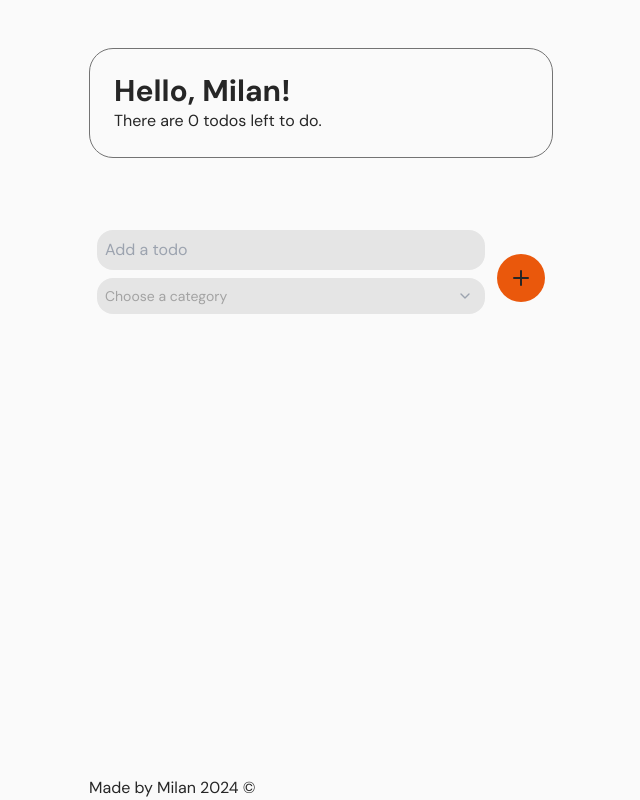
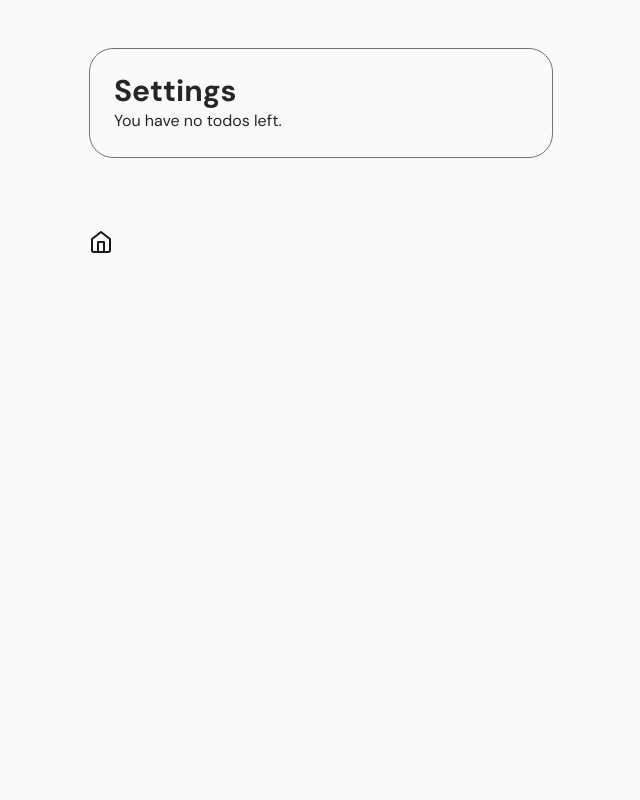
Before and after one commit to SeynaeveMilan/Frontend-to-do-app, a React (Vite) app: page /settings in a window 1280 px wide. Shown: the whole page, without its empty margins (319-959 px from the left). Built offline with nearby package versions, Linux system fonts and the light colour scheme; a web font is replaced by a local one.

Commit message:
feat: finished v1 with basic todo functionality

```diff
--- a/package.json
+++ b/package.json
@@ -1,7 +1,7 @@
 {
   "name": "03-frontend-to-do-app",
   "private": true,
-  "version": "0.0.0",
+  "version": "1.0.0",
   "type": "module",
   "scripts": {
     "dev": "vite",
@@ -10,9 +10,13 @@
     "preview": "vite preview"
   },
   "dependencies": {
+    "localforage": "^1.10.0",
     "lucide-react": "^0.341.0",
+    "match-sorter": "^6.3.4",
     "react": "^18.2.0",
     "react-dom": "^18.2.0",
+    "react-router-dom": "^6.22.2",
+    "sort-by": "^1.2.0",
     "uid": "^2.0.2",
     "vite-plugin-webfont-dl": "^3.9.1"
   },
--- /dev/null
+++ b/src/bootstrap/router.tsx
@@ -0,0 +1,22 @@
+import { createBrowserRouter } from 'react-router-dom'
+
+import { TodoOverview } from '../screens/TodoOverview'
+
+import { TodoSettings } from '../screens/TodoSettings'
+
+const router = createBrowserRouter([
+  {
+    path: '/',
+    element: <TodoOverview />,
+  },
+  {
+    path: '/settings',
+    element: <TodoSettings />,
+  },
+  {
+    path: '*',
+    element: <div>404</div>,
+  },
+])
+
+export default router
--- a/src/components/AppFooter.tsx
+++ b/src/components/AppFooter.tsx
@@ -1,7 +1,11 @@
 // Made by Milan &copy; 2024
+import { version } from '../../package.json'
 
 export const AppFooter = () => (
-    <footer>
-        <p className=" text-neutral-800 dark:text-neutral-200">Made by Milan {new Date().getFullYear()} &copy;</p>
-    </footer>
+  <footer>
+    <p className=" text-neutral-800 dark:text-neutral-200">
+      Made by Milan {new Date().getFullYear()} &copy;
+    </p>
+    <p className=" font-mono text-sm text-neutral-400">v{version}</p>
+  </footer>
 )
--- a/src/components/AppHeader.tsx
+++ b/src/components/AppHeader.tsx
@@ -2,17 +2,34 @@
 // There are {count} todo(s) left to do.
 import '../assets/tailwind.css'
 
-export const AppHeader = ({ todoCount }: { todoCount: number }) => {
+export const AppHeader = ({
+  todoCount,
+  title,
+}: {
+  todoCount?: number
+  title: string
+}) => {
+  const welcomeMessage = () => {
+    if (todoCount === undefined || todoCount === null) return null
+    if (todoCount === 0) return 'You have no todos left.'
+    if (todoCount === 1) return 'There is 1 todo left to do.'
+
+    return (
+      <p>
+        You have <span>{todoCount} todos</span> left
+      </p>
+    )
+  }
   return (
     <header className=" mb-6 py-12">
       <div className="border p-6 rounded-3xl text-left border-neutral-500">
         <h1 className="font-bold text-3xl text-neutral-800 dark:text-neutral-200">
-          Hello, Milan!
+          {title}
         </h1>
         <p className=" text-neutral-800 dark:text-neutral-400">
-          {' '}
-          There {todoCount === 1 ? 'is' : 'are'} {todoCount}{' '}
-          {todoCount === 1 ? 'todo' : 'todos'} left to do.
+          {welcomeMessage()}
+          {/* There {todoCount === 1 ? 'is' : 'are'} {todoCount}{' '}
+          {todoCount === 1 ? 'todo' : 'todos'} left to do. */}
         </p>
       </div>
     </header>
--- a/src/main.tsx
+++ b/src/main.tsx
@@ -1,10 +1,12 @@
 import React from 'react'
 import ReactDOM from 'react-dom/client'
-import App from './App.tsx'
+import { RouterProvider } from 'react-router-dom'
+
 import './assets/tailwind.css'
+import router from './bootstrap/router'
 
 ReactDOM.createRoot(document.getElementById('root')!).render(
   <React.StrictMode>
-    <App />
+    <RouterProvider router={router} />
   </React.StrictMode>,
 )
--- a/src/screens/TodoOverview.tsx
+++ b/src/screens/TodoOverview.tsx
@@ -1,4 +1,4 @@
-import { Check, ChevronDown, Plus, Trash } from 'lucide-react'
+import { Check, ChevronDown, Plus, Settings, Trash } from 'lucide-react'
 import { AppFooter } from '../components/AppFooter'
 import { AppHeader } from '../components/AppHeader'
 import '../assets/tailwind.css'
@@ -6,6 +6,7 @@ import '../assets/tailwind.css'
 import React, { useEffect, useState } from 'react'
 import { Todo } from '../models/Todo'
 import { uid } from 'uid'
+import { Link } from 'react-router-dom'
 
 export const TodoOverview = () => {
   const [todos, setTodos] = useState<Todo[]>([])
@@ -36,8 +37,10 @@ export const TodoOverview = () => {
     <div>
       <div className=" flex flex-col min-h-screen mx-auto max-w-lg px-6">
         {/* Header: amount of todos & welcome message*/}
-        <AppHeader todoCount={todos.length} />
-
+        <AppHeader todoCount={todos.length} title='Hello, Milan' />
+        <Link to="/settings">
+          <Settings />
+        </Link>
         <div className="flex-1">
           <form className="flex gap-3 mx-2" onSubmit={addNewTodo}>
             <div className="w-full mb-8">
--- /dev/null
+++ b/src/screens/TodoSettings.tsx
@@ -0,0 +1,16 @@
+import { Home } from 'lucide-react'
+import { AppHeader } from '../components/AppHeader'
+import { Link } from 'react-router-dom'
+
+export const TodoSettings = () => {
+  return (
+    <div>
+      <div className=" flex flex-col min-h-screen mx-auto max-w-lg px-6">
+        <AppHeader todoCount={0} title='Settings' />
+        <Link className="" to="/">
+          <Home />
+        </Link>
+      </div>
+    </div>
+  )
+}
```
Also changed, not shown: 1 other file (tests, documents, lock files or other folders).
